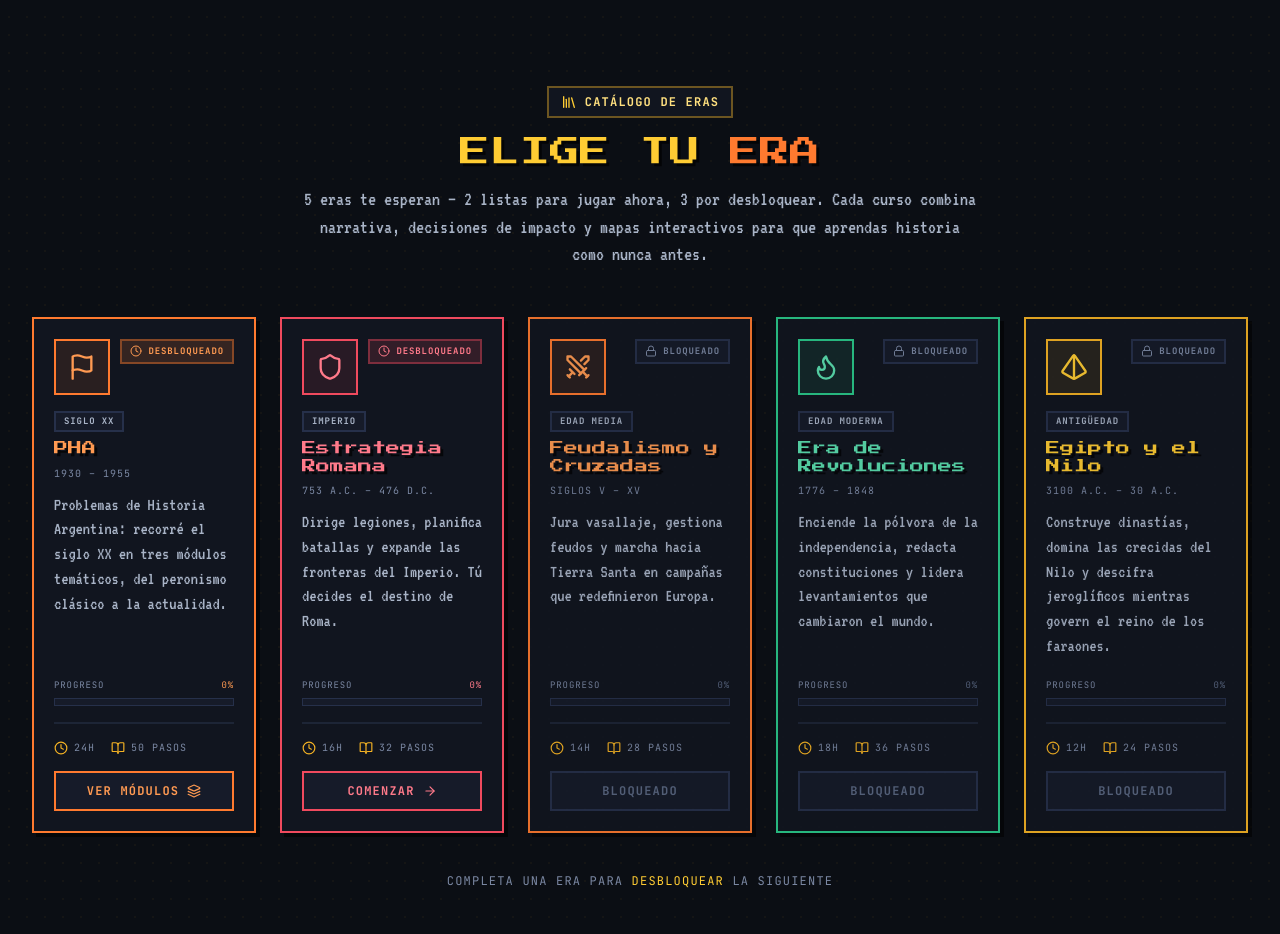
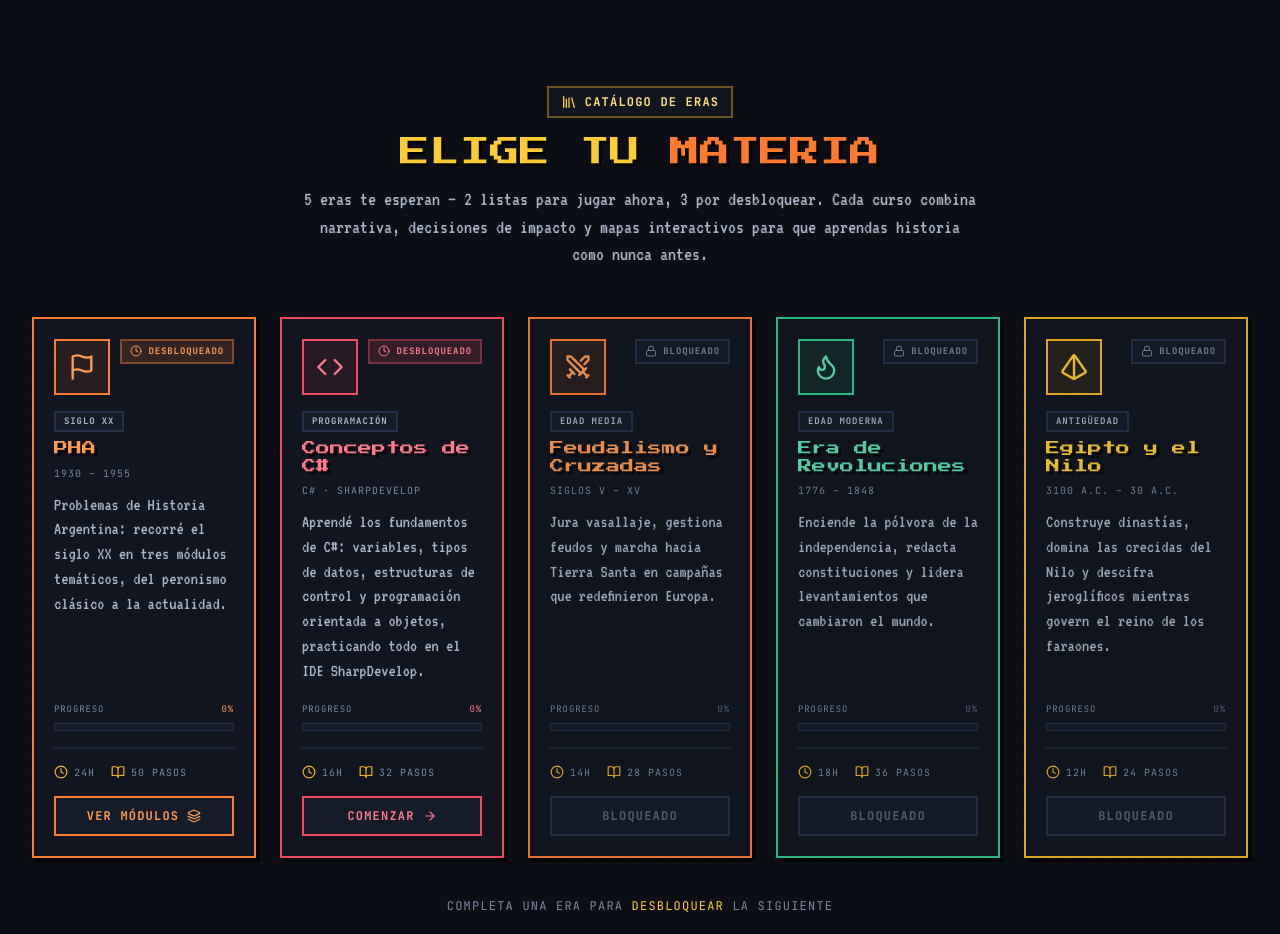
Before and after one commit to Crayerx/chicha.0.2, a React (Vite) app: page / in a window 1280 px wide. Shown: the part 840-1774 px from the top of the page. Built offline with nearby package versions, Linux system fonts and the light colour scheme; no server answers.

Commit message:
Add files via upload

```diff
--- a/src/components/Courses.tsx
+++ b/src/components/Courses.tsx
@@ -28,7 +28,7 @@ export default function Courses({
             </span>
           </div>
           <h2 className="font-pixel text-xl leading-tight text-gold-300 text-shadow-pixel sm:text-2xl md:text-3xl">
-            ELIGE TU <span className="text-ember-400">ERA</span>
+            ELIGE TU <span className="text-ember-400">MATERIA</span>
           </h2>
           <p className="mx-auto mt-4 max-w-2xl font-terminal text-xl leading-snug text-slate2-300">
             {catalogStats.totalEras} eras te esperan — {catalogStats.unlockedEras} listas para
--- a/src/data/courses.ts
+++ b/src/data/courses.ts
@@ -1,4 +1,4 @@
-import { Lock, Clock as Unlock, Pyramid, Shield, Swords, Flame, Flag, Factory, HeartHandshake, Scale, ShieldAlert, Landmark, DollarSign } from 'lucide-react';
+import { Lock, Clock as Unlock, Pyramid, Swords, Flame, Flag, Factory, HeartHandshake, Scale, ShieldAlert, Landmark, DollarSign, Code } from 'lucide-react';
 import type { LucideIcon } from 'lucide-react';
 
 export type CourseStatus = 'unlocked' | 'locked';
@@ -187,15 +187,15 @@ export const courses: Course[] = [
   },
   {
     id: 'rome',
-    title: 'Estrategia Romana',
-    category: 'IMPERIO',
+    title: 'Conceptos de C#',
+    category: 'PROGRAMACIÓN',
     description:
-      'Dirige legiones, planifica batallas y expande las fronteras del Imperio. Tú decides el destino de Roma.',
+      'Aprendé los fundamentos de C#: variables, tipos de datos, estructuras de control y programación orientada a objetos, practicando todo en el IDE SharpDevelop.',
     hours: 16,
     status: 'unlocked',
-    icon: Shield,
+    icon: Code,
     accent: 'ruby',
-    era: '753 a.C. – 476 d.C.',
+    era: 'C# · SharpDevelop',
     lessons: 32,
   },
   {
```
